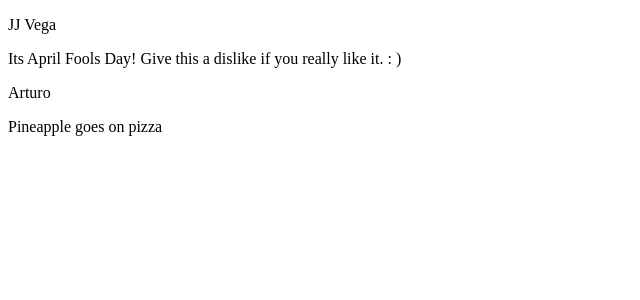
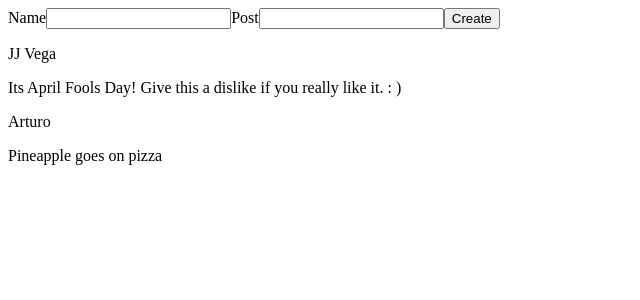
Before and after one commit to ADiazJr/social-feed-project, a React (Create React App) app: page / in a window 1280 px wide. Shown: the top 300 px of the page, without its empty margins (0-640 px from the left). Built offline with nearby package versions, Linux system fonts and the light colour scheme.

Commit message:
Created CreatePostForm Component and Completed Form Return

```diff
--- a/src/App.js
+++ b/src/App.js
@@ -1,5 +1,6 @@
 import React, { useState } from 'react';
 import PostList from './components/PostList/PostList';
+import CreatePostForm from './components/CreatePostForm/CreatePostForm';
 
 function App() {
 
@@ -7,6 +8,7 @@ function App() {
 
   return (
     <div>
+      <CreatePostForm setPosts={setPosts} />
       <PostList parentPosts={posts} />
     </div>
   );
--- /dev/null
+++ b/src/components/CreatePostForm/CreatePostForm.jsx
@@ -0,0 +1,25 @@
+import { useState } from "react";
+
+const CreatePostForm = (props) => {
+
+    const [author, setAuthor] = useState('');
+    const [postText, setPostText] = useState('');
+
+    function handleSubmit(formEvent){
+        formEvent.preventDefault();
+        setPosts([{author: author, postText: postText}])
+
+    }
+
+    return (
+        <form onSubmit={handleSubmit}>
+            <label>Name</label>
+            <input type={'text'} onChange={(space) => setAuthor(space.target.value)} value={author} />
+            <label>Post</label>
+            <input type={'text'} onChange={(space) => setPostText(space.target.value)} value={postText} />
+            <button type="submit">Create</button>
+        </form>
+     );
+}
+
+export default CreatePostForm;
```
